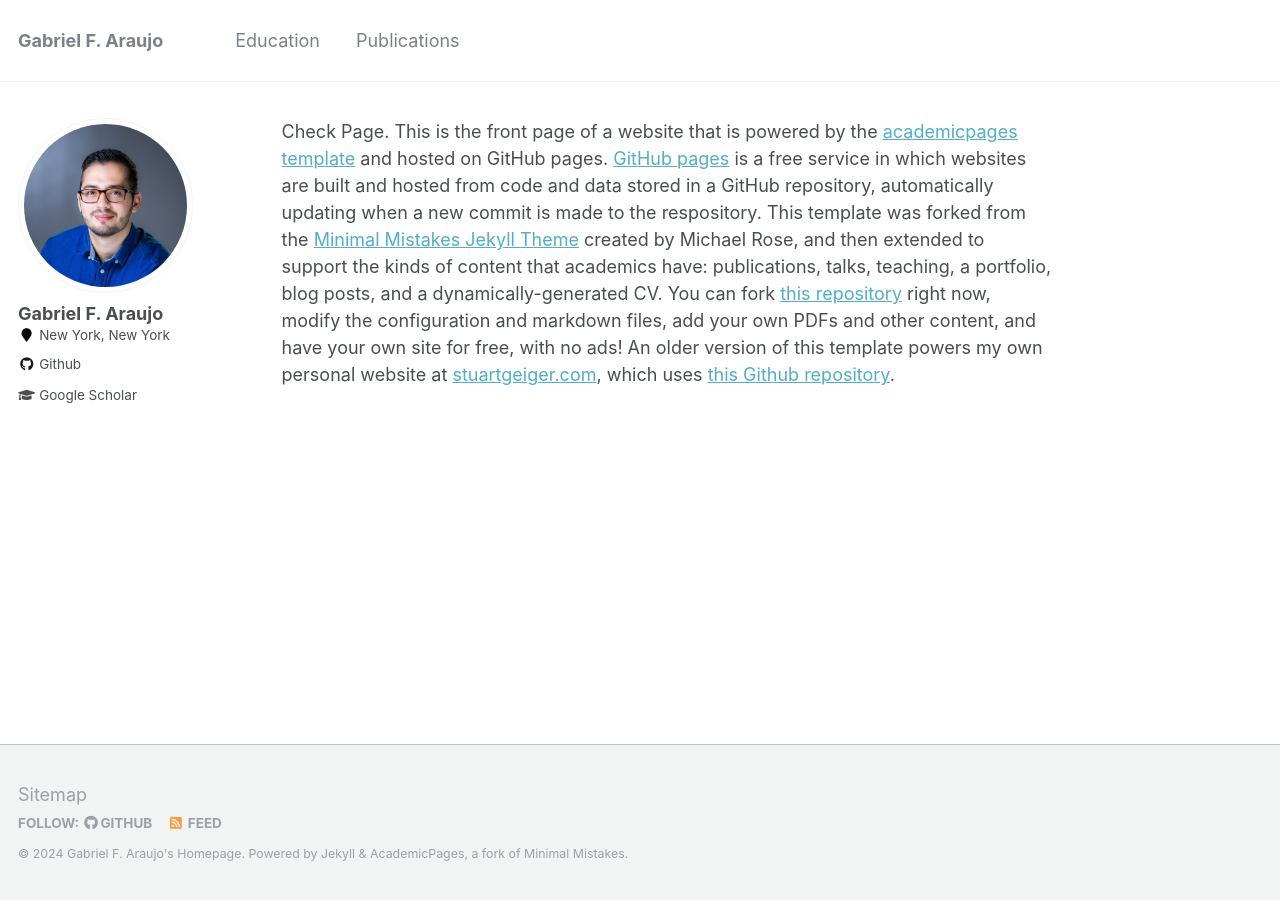
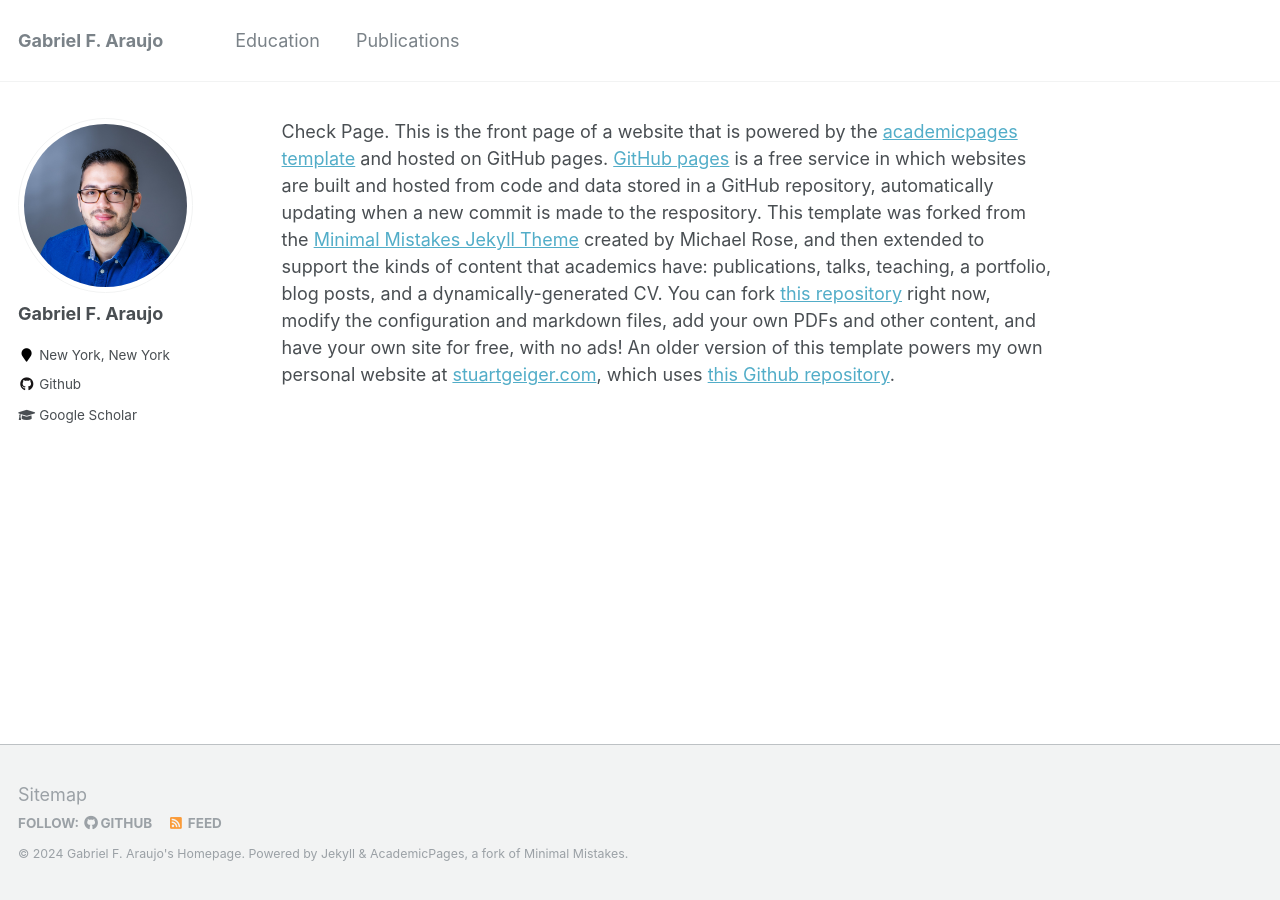
Before and after one commit to gabrujo/gabrujo.github.io, a Jekyll site: the page built from _pages/about.md, in a window 1280 px wide. Built offline with Jekyll 4.4.1, drawn with Linux system fonts in a browser that asks for light colours.

Commit message:
add space

```diff
--- a/_config.yml
+++ b/_config.yml
@@ -82,7 +82,7 @@
 author:
   name             : "Gabriel F. Araujo"
   avatar           : "profile_final.jpg"
-  bio              :
+  bio              : " "
   location         : "New York, New York"
   employer         :
   pubmed           :
```
